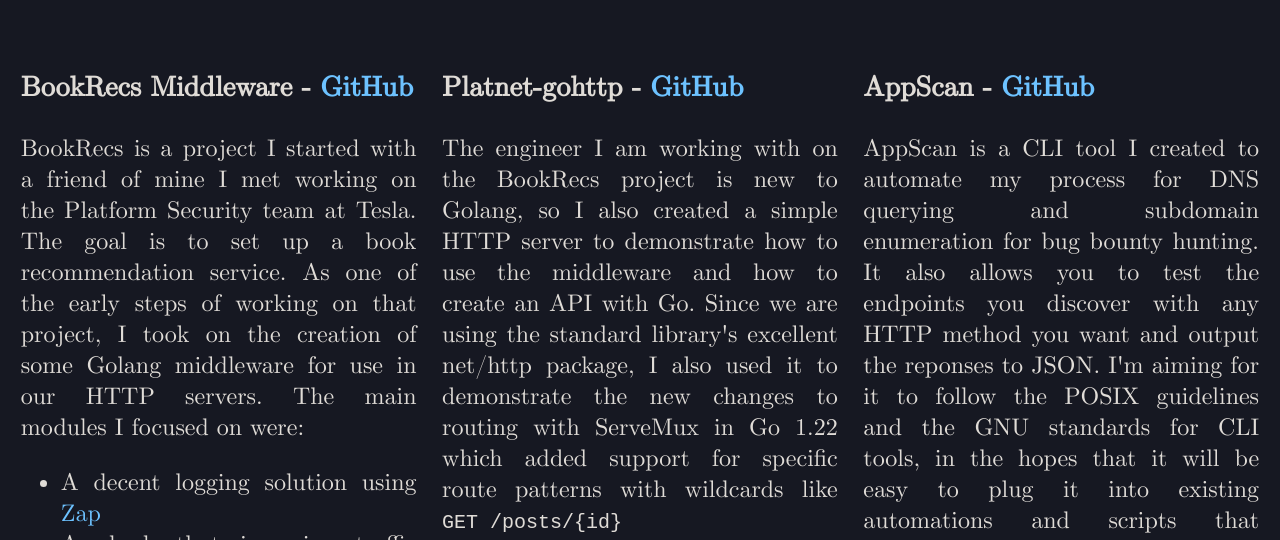
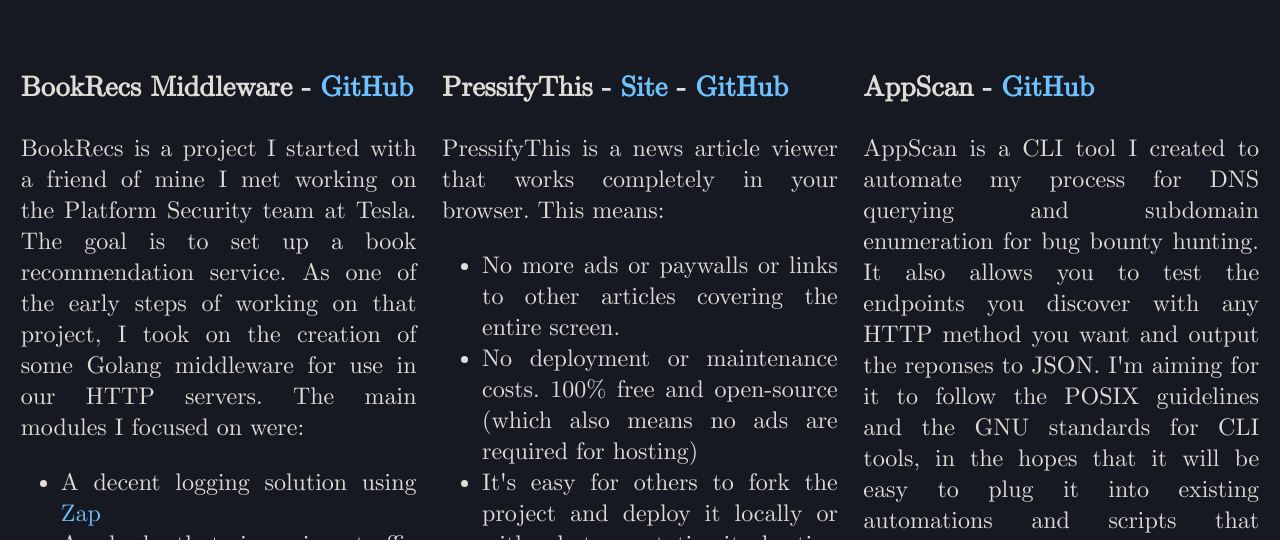
Before and after one commit to osm6495/portfolio, a plain HTML site: page index.html in a window 1280 px wide. Shown: the part 260-800 px from the top of the page. Drawn offline with Linux system fonts and the light colour scheme.

Commit message:
New project! https://pressifythis.com

```diff
--- a/index.html
+++ b/index.html
@@ -44,12 +44,14 @@
           </p>
         </div>
         <div class="projects-column">
-          <h3>Platnet-gohttp - <a href=https://github.com/Plat-Nation/Platnet-gohttp>GitHub</a></h3>
+          <h3>PressifyThis - <a href=https://pressifythis.com>Site</a> - <a href=https://github.com/osm6495/pressifythis>GitHub</a></h3>
           <p>
-            The engineer I am working with on the BookRecs project is new to Golang, so I also created a simple HTTP server to demonstrate how to
-            use the middleware and how to create an API with Go. Since we are using the standard library's excellent net/http package, I also used it to
-            demonstrate the new changes to routing with ServeMux in Go 1.22 which added support for specific route patterns with wildcards like
-            <code>GET /posts/{id}</code>
+            PressifyThis is a news article viewer that works completely in your browser. This means:
+            <ul>
+              <li>No more ads or paywalls or links to other articles covering the entire screen.</li>
+              <li>No deployment or maintenance costs. 100% free and open-source (which also means no ads are required for hosting)</li>
+              <li>It's easy for others to fork the project and deploy it locally or with whatever static site hosting service they prefer.</li>
+            </ul>
           </p>
         </div>
         <div class="projects-column">
```
